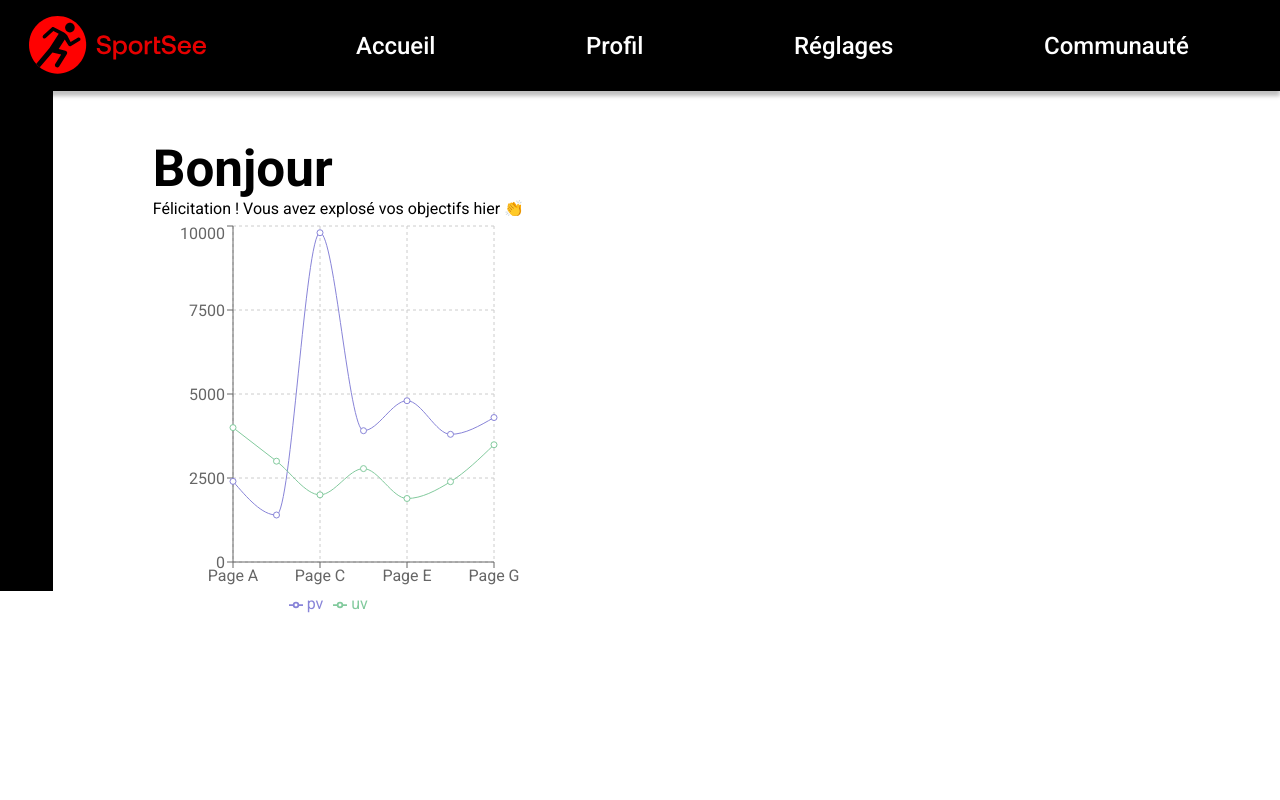
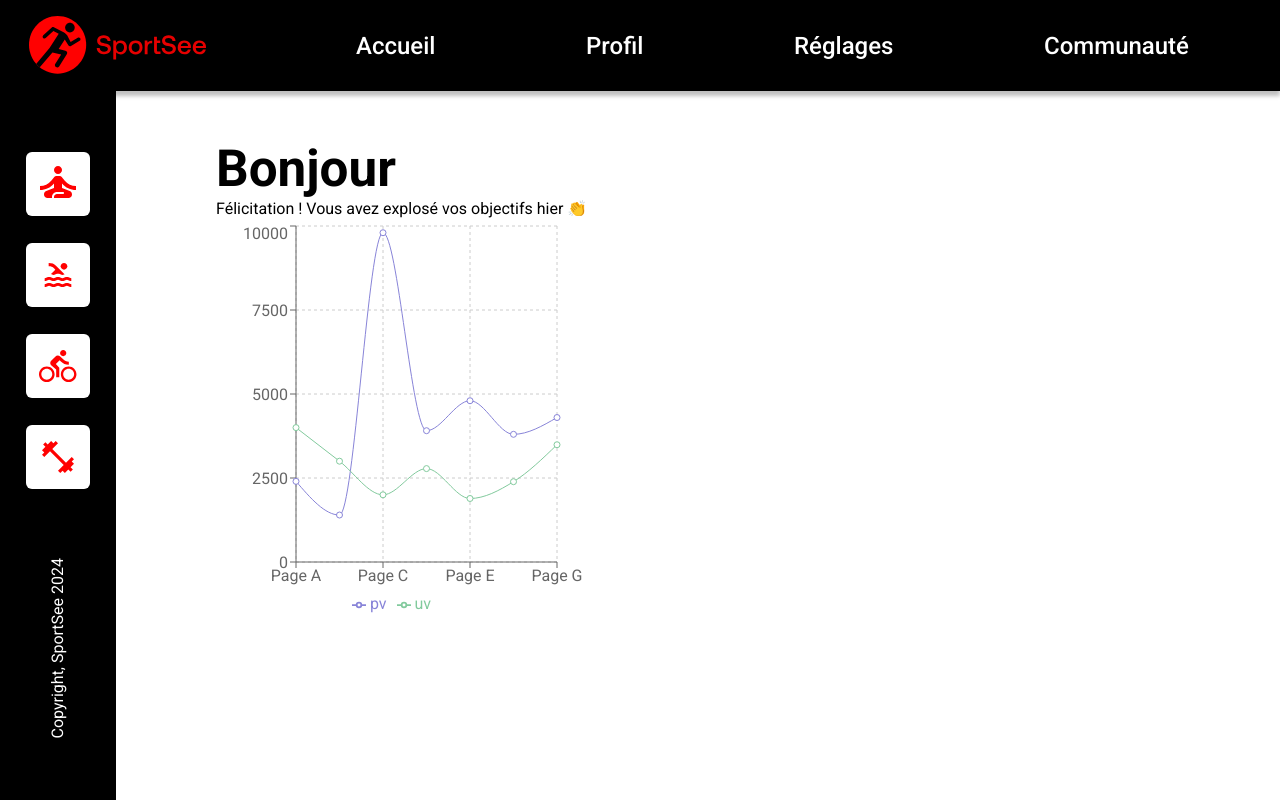
Before and after one commit to timout13/sportsee, a React (Vite) app: page / in a window 1280 px wide. Built offline with nearby package versions, Linux system fonts and the light colour scheme; no server answers.

Commit message:
style-sidebar: start sidebar style

```diff
--- a/src/assets/css/index.css
+++ b/src/assets/css/index.css
@@ -78,6 +78,24 @@ main {
 .sidebar {
   background: black;
   display: flex;
+  height: calc(100dvh - 91px);
+  flex-direction: column;
+  align-items: center;
+  padding-inline: 26px;
+  justify-content: space-evenly;
+  /*justify-content: space-between;
+  padding-block: 256px 59px;
+  gap: 164px;*/
+}
+.sidebar-menu {
+  display: flex;
+  flex-direction: column;
+  gap: 20px;
+}
+.sidebar-copyright {
+  color: white;
+  transform: rotate(180deg);
+  writing-mode: vertical-lr;
 }
 
 .homepage {
--- a/src/assets/sass/layouts/_sidebar.scss
+++ b/src/assets/sass/layouts/_sidebar.scss
@@ -1,5 +1,22 @@
 .sidebar {
   background: black;
   display: flex;
-
+  height: calc(100dvh - 91px);
+  flex-direction: column;
+  align-items: center;
+  padding-inline: 26px;
+  justify-content: space-evenly;
+  /*justify-content: space-between;
+  padding-block: 256px 59px;
+  gap: 164px;*/
+  &-menu{
+    display: flex;
+    flex-direction: column;
+    gap: 20px;
+  }
+  &-copyright {
+    color: white;
+    transform: rotate(180deg);
+    writing-mode: vertical-lr;
+  }
 }
--- a/src/components/sidebar/index.jsx
+++ b/src/components/sidebar/index.jsx
@@ -1,9 +1,18 @@
-
+import yogaImg from "../../assets/img/yoga-icon.svg";
+import dumbellImg from "../../assets/img/dumbell-icon.svg";
+import cycleImg from "../../assets/img/cycle-icon.svg";
+import swimImg from "../../assets/img/swim-icon.svg";
 function Sidebar() {
     return (
         <>
             <aside className="sidebar">
-                sidebar
+                <ul className={'sidebar-menu'}>
+                    <li><a className={'sidebar-menu-link'}><img src={yogaImg} className={'sidebar-menu-link-img'}/></a></li>
+                    <li><a className={'sidebar-menu-link'}><img src={swimImg} className={'sidebar-menu-link-img'}/></a></li>
+                    <li><a className={'sidebar-menu-link'}><img src={cycleImg} className={'sidebar-menu-link-img'}/></a></li>
+                    <li><a className={'sidebar-menu-link'}><img src={dumbellImg} className={'sidebar-menu-link-img'}/></a></li>
+                </ul>
+                <p className={'sidebar-copyright'}>Copyright, SportSee 2024</p>
             </aside>
         </>
     );
```
Also changed, not shown: 1 other file (tests, documents, lock files or other folders).
